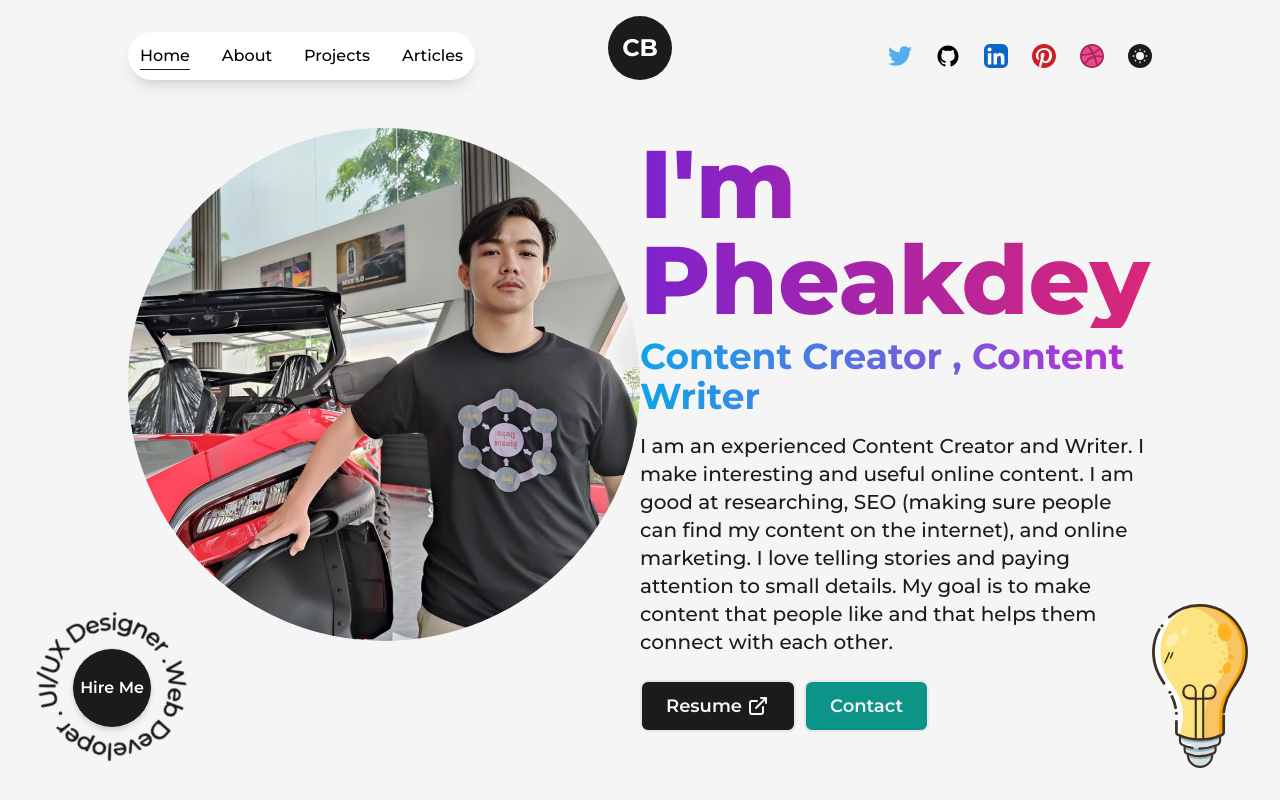
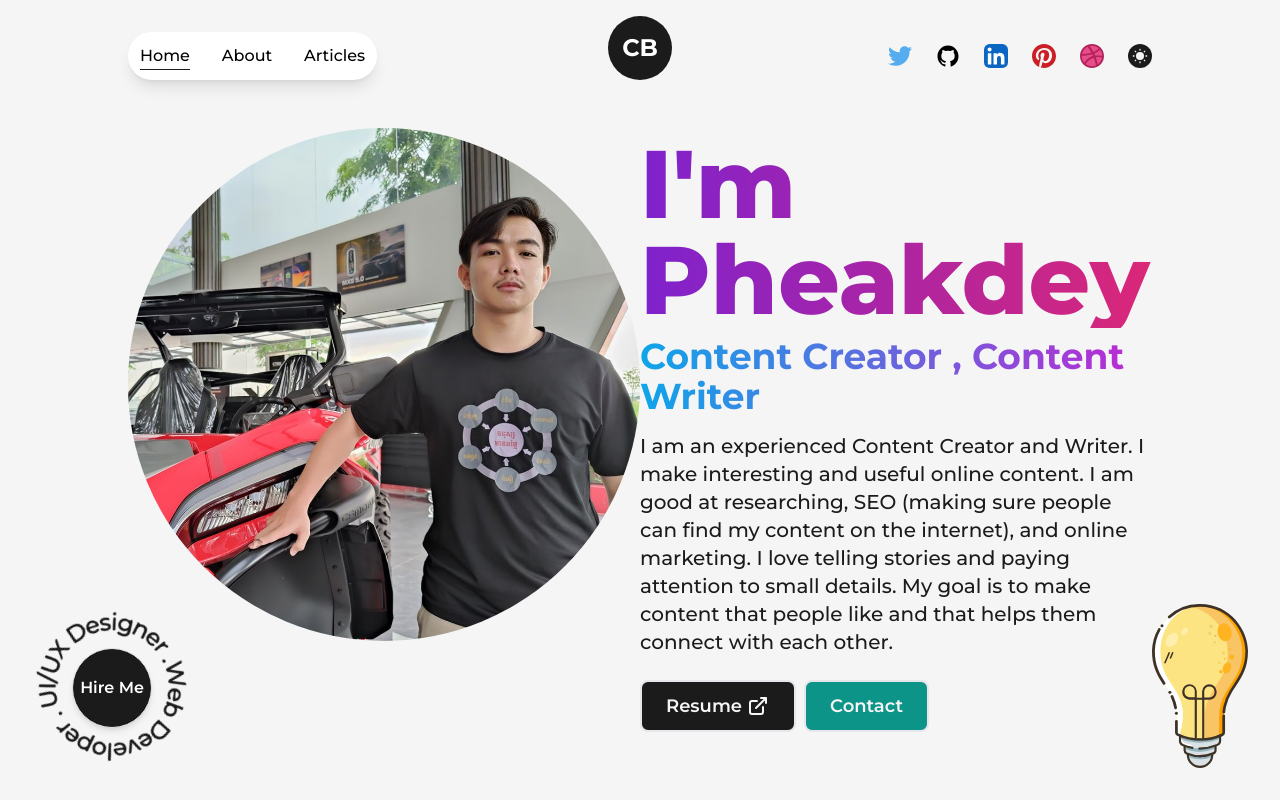
Before and after one commit to ZensYing/pheakdey-portfolio, a Next.js app: page / in a window 1280 px wide. Shown: the top 800 px of the page. Built offline with nearby package versions, Linux system fonts and the light colour scheme.

Commit message:
hide project

```diff
--- a/src/components/Navbar.js
+++ b/src/components/Navbar.js
@@ -92,7 +92,7 @@ const Navbar = () => {
       <nav className="flex items-center justify-center bg-white shadow-lg rounded-full dark:bg-dark p-3 ">
         <CustomLink className="mr-4" href="/" title="Home" />
         <CustomLink className="mx-4" href="/about" title="About" />
-        <CustomLink className="mx-4" href="/projects" title="Projects" />
+        {/* <CustomLink className="mx-4" href="/projects" title="Projects" /> */}
         <CustomLink className="ml-4" href="/articles" title="Articles" />
       </nav>
       <nav
@@ -178,8 +178,8 @@ const Navbar = () => {
       <nav className="flex items-center justify-center flex-col">
         <CustomMobileLink toggle={handleClick} className="mr-4 lg:m-0 lg:my-2" href="/" title="Home" />
         <CustomMobileLink toggle={handleClick} className="mx-4 lg:m-0 lg:my-2" href="/about" title="About" />
-        <CustomMobileLink toggle={handleClick} className="mx-4 lg:m-0 lg:my-2" href="/projects" title="Projects" />
-        {/* <CustomMobileLink toggle={handleClick} className="ml-4 lg:m-0 lg:my-2" href="/articles" title="Articles" /> */}
+        {/* <CustomMobileLink toggle={handleClick} className="mx-4 lg:m-0 lg:my-2" href="/projects" title="Projects" /> */}
+        <CustomMobileLink toggle={handleClick} className="ml-4 lg:m-0 lg:my-2" href="/articles" title="Articles" />
       </nav>
       <nav
         className="flex items-center justify-center  mt-2
```
